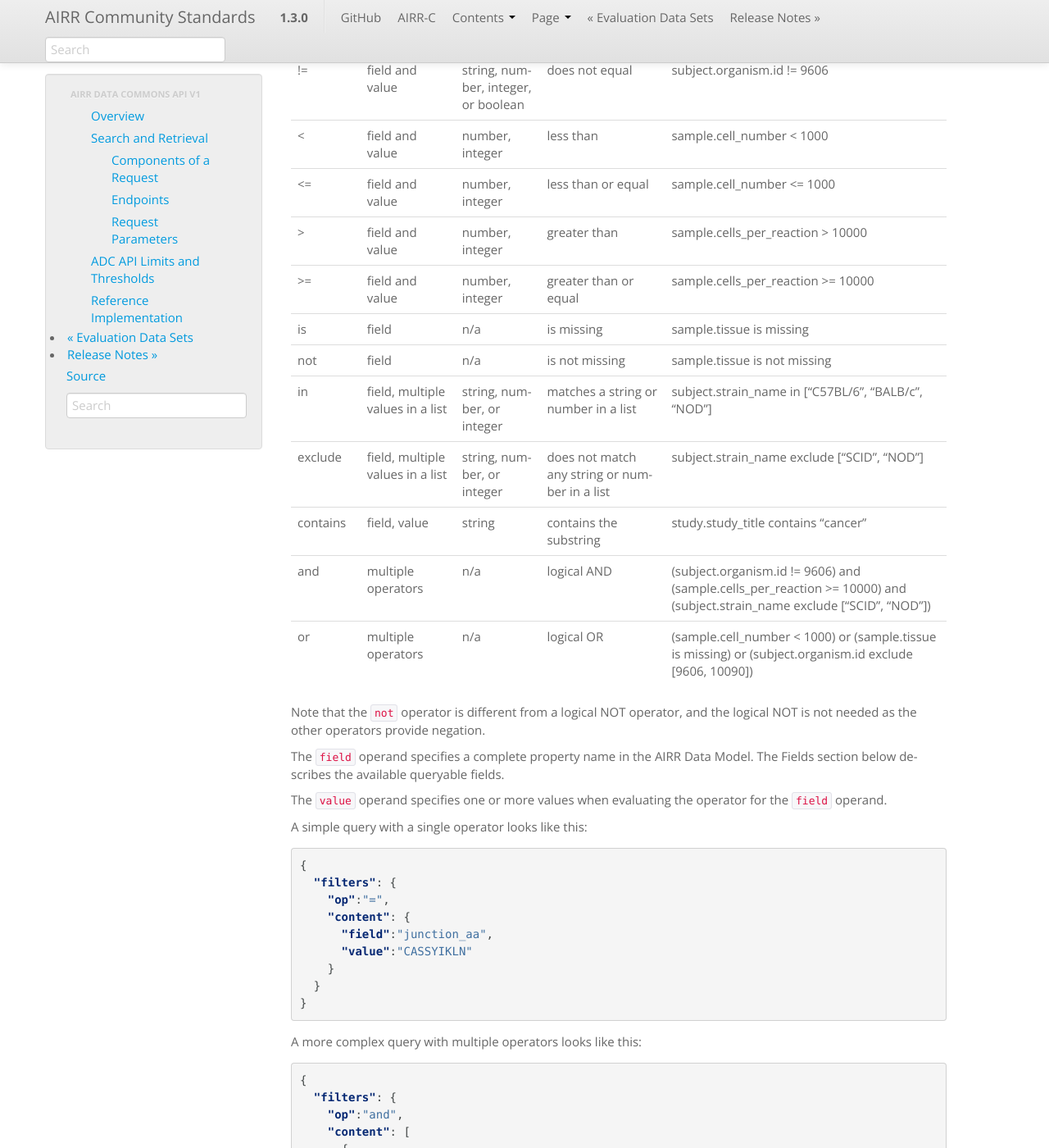
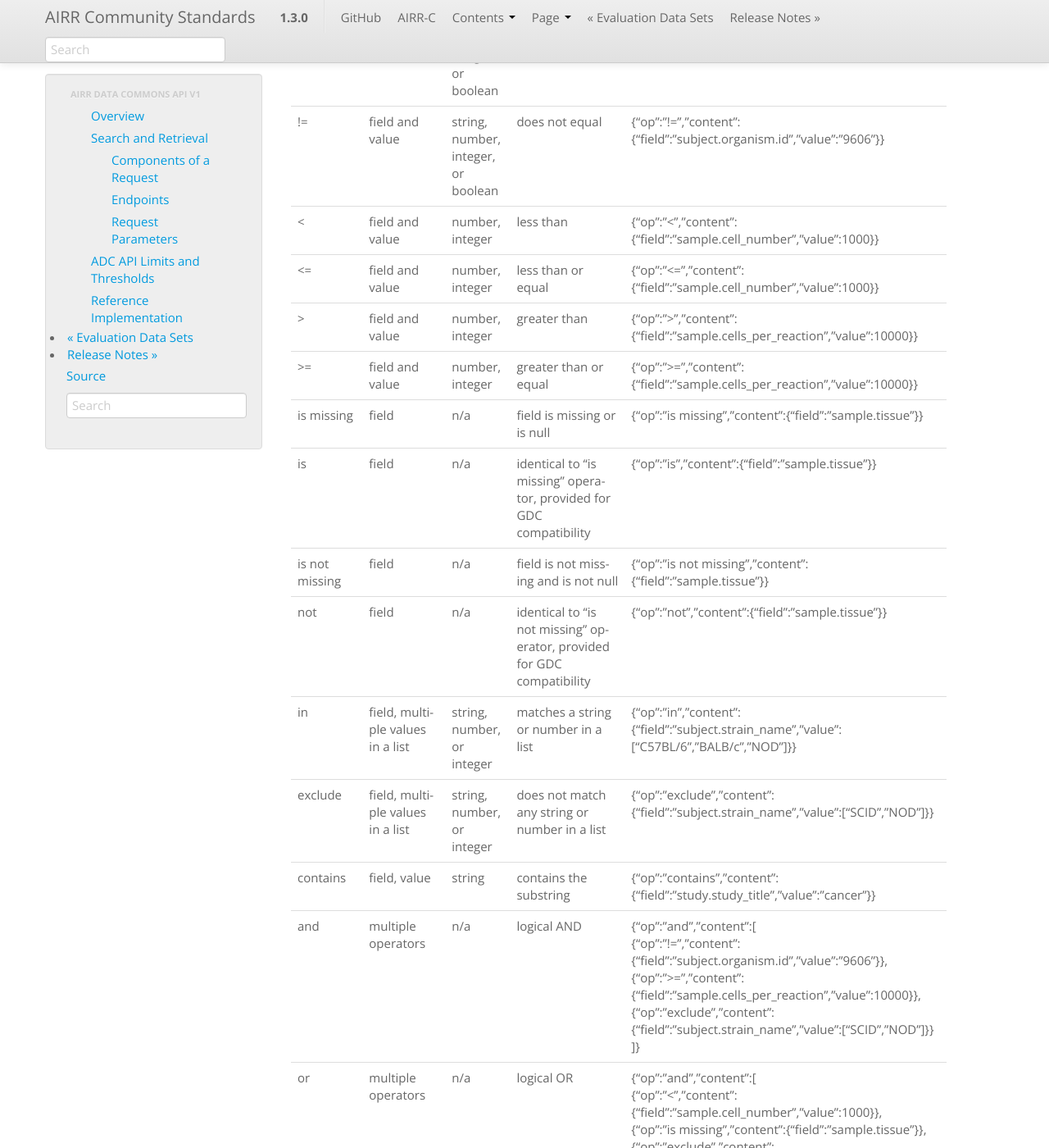
Before and after one commit to airr-community/airr-standards, a Sphinx documentation site: the page built from docs/api/adc_api.rst, in a window 1280 px wide and 1400 px high, scrolled down 9219 px. Shown: the whole window at 82% size. Built offline with Sphinx 7.4.7, drawn with Linux system fonts in a browser that asks for light colours; pages that are not in the unit, such as notebooks, are missing from menus; some of the changed text lies outside the part shown.

Commit message:
new operators, json examples, organism.id is a string

```diff
--- a/docs/api/adc_api.rst
+++ b/docs/api/adc_api.rst
@@ -284,7 +284,7 @@ The response will provide the ``Repertoire`` data in JSON format.
            "subject_id":"TW02A",
            "synthetic":false,
            "linked_subjects":"TW02B",
-           "organism":{"id":9606,"value":"Homo sapiens"},
+           "organism":{"id":"9606","value":"Homo sapiens"},
            "age":"25yr",
            "link_type":"twin",
            "sex":"F"
@@ -467,6 +467,10 @@ recursive algorithms are typically used for tree traversal.
 
 The following operators are support by the ADC API.
 
+.. |br| raw:: html
+
+    <br>
+
 .. list-table::
     :widths: auto
     :header-rows: 1
@@ -480,67 +484,77 @@ The following operators are support by the ADC API.
       - field and value
       - string, number, integer, or boolean
       - equals
-      - junction_aa = "CASSYIKLN"
+      - {"op":"=","content":{"field":"junction_aa","value":"CASSYIKLN"}}
     * - !=
       - field and value
       - string, number, integer, or boolean
       - does not equal
-      - subject.organism.id != 9606
+      - {"op":"!=","content":{"field":"subject.organism.id","value":"9606"}}
     * - <
       - field and value
       - number, integer
       - less than
-      - sample.cell_number < 1000
+      - {"op":"<","content":{"field":"sample.cell_number","value":1000}}
     * - <=
       - field and value
       - number, integer
       - less than or equal
-      - sample.cell_number <= 1000
+      - {"op":"<=","content":{"field":"sample.cell_number","value":1000}}
     * - >
       - field and value
       - number, integer
       - greater than
-      - sample.cells_per_reaction > 10000
+      - {"op":">","content":{"field":"sample.cells_per_reaction","value":10000}}
     * - >=
       - field and value
       - number, integer
       - greater than or equal
-      - sample.cells_per_reaction >= 10000
+      - {"op":">=","content":{"field":"sample.cells_per_reaction","value":10000}}
+    * - is missing
+      - field
+      - n/a
+      - field is missing or is null
+      - {"op":"is missing","content":{"field":"sample.tissue"}}
     * - is
       - field
       - n/a
-      - is missing
-      - sample.tissue is missing
+      - identical to "is missing" operator, provided for GDC compatibility
+      - {"op":"is","content":{"field":"sample.tissue"}}
+    * - is not missing
+      - field
+      - n/a
+      - field is not missing and is not null
+      - {"op":"is not missing","content":{"field":"sample.tissue"}}
     * - not
       - field
       - n/a
-      - is not missing
-      - sample.tissue is not missing
+      - identical to "is not missing" operator, provided for GDC compatibility
+      - {"op":"not","content":{"field":"sample.tissue"}}
     * - in
       - field, multiple values in a list
       - string, number, or integer
       - matches a string or number in a list
-      - subject.strain_name in ["C57BL/6", "BALB/c", "NOD"]
+      - {"op":"in","content":{"field":"subject.strain_name","value":["C57BL/6","BALB/c","NOD"]}}
     * - exclude
       - field, multiple values in a list
       - string, number, or integer
       - does not match any string or number in a list
-      - subject.strain_name exclude ["SCID", "NOD"]
+      - {"op":"exclude","content":{"field":"subject.strain_name","value":["SCID","NOD"]}}
     * - contains
       - field, value
       - string
       - contains the substring
-      - study.study_title contains "cancer"
+      - {"op":"contains","content":{"field":"study.study_title","value":"cancer"}}
     * - and
       - multiple operators
       - n/a
       - logical AND
-      - (subject.organism.id != 9606) and (sample.cells_per_reaction >= 10000) and (subject.strain_name exclude ["SCID", "NOD"])
+      - {"op":"and","content":[ |br| {"op":"!=","content":{"field":"subject.organism.id","value":"9606"}}, |br| {"op":">=","content":{"field":"sample.cells_per_reaction","value":10000}}, |br| {"op":"exclude","content":{"field":"subject.strain_name","value":["SCID","NOD"]}} |br| ]}
     * - or
       - multiple operators
       - n/a
       - logical OR
-      - (sample.cell_number < 1000) or (sample.tissue is missing) or (subject.organism.id exclude [9606, 10090])
+      - {"op":"and","content":[ |br| {"op":"<","content":{"field":"sample.cell_number","value":1000}}, |br| {"op":"is missing","content":{"field":"sample.tissue"}}, |br| {"op":"exclude","content":{"field":"subject.organism.id","value":["9606","10090"]}} |br| ]}
 
 Note that the ``not`` operator is different from a logical NOT
 operator, and the logical NOT is not needed as the other operators
@@ -579,7 +593,7 @@ A more complex query with multiple operators looks like this:
           "op":"!=",
           "content": {
             "field":"subject.organism.id",
-            "value":9606
+            "value":"9606"
           }
         },
         {
@@ -593,7 +607,7 @@ A more complex query with multiple operators looks like this:
           "op":"exclude",
           "content": {
             "field":"subject.organism.id",
-            "value": [9606, 10090]
+            "value": ["9606", "10090"]
           }
         }
       ]
```
